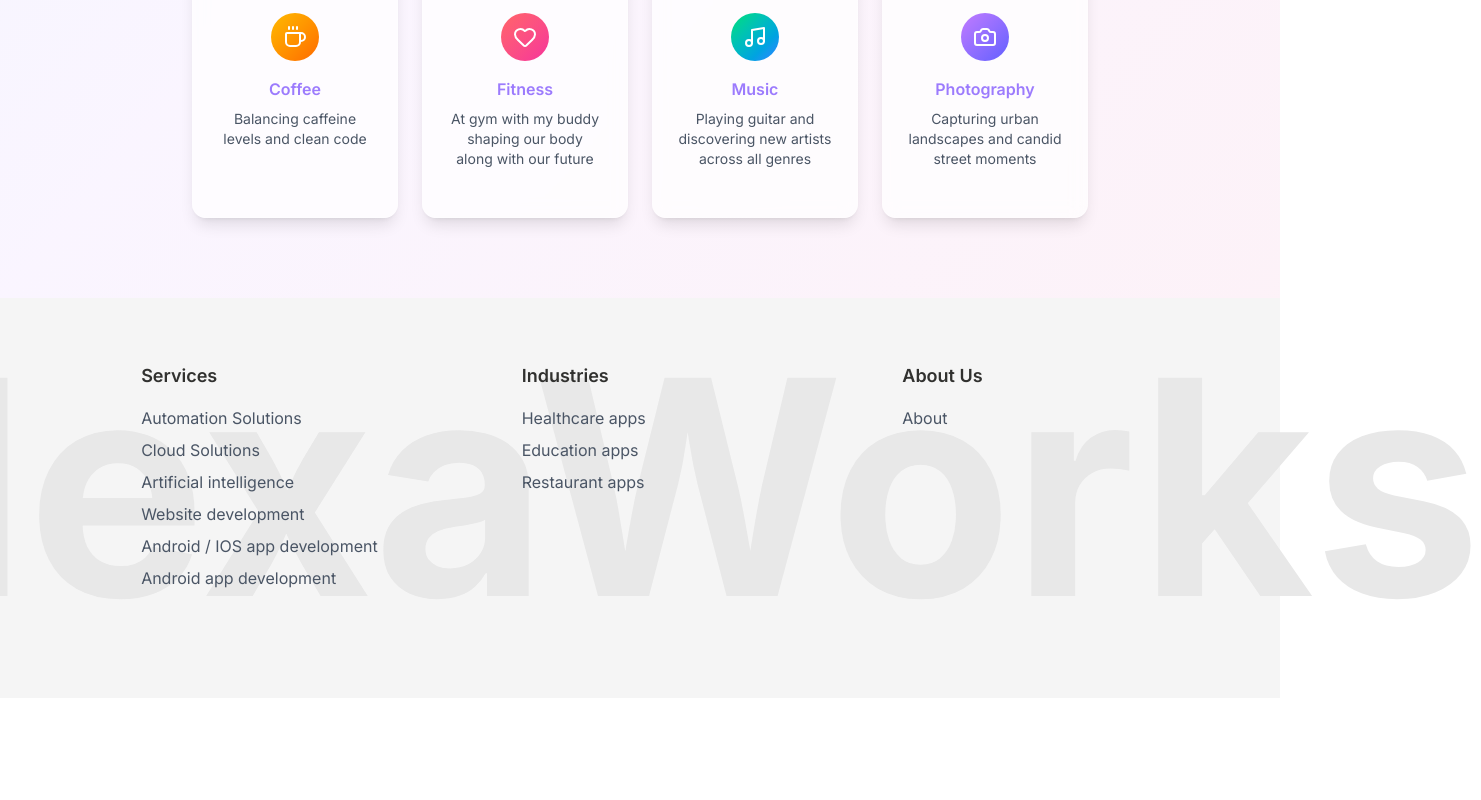
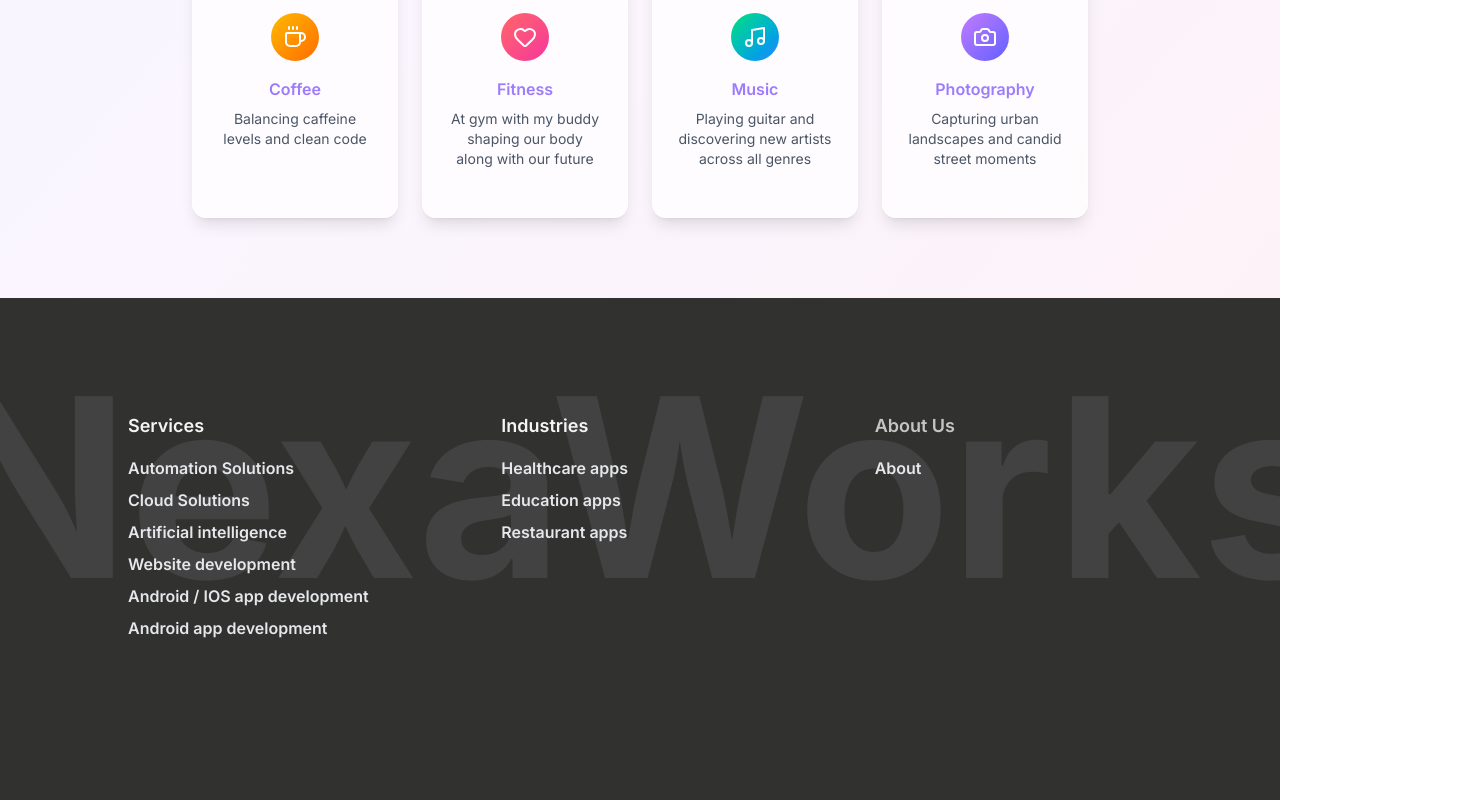
Before and after one commit to sahilghewari/NexaWorks, a Next.js app: page /about in a window 1280 px wide. Shown: the part 1258-2058 px from the top of the page, 1481 px wide, since content can reach past the window. Before the commit the page ends 1970 px from the top, so only its background shows below. Built offline with nearby package versions, Linux system fonts and the light colour scheme.

Commit message:
color theme

```diff
--- a/src/app/page.tsx
+++ b/src/app/page.tsx
@@ -89,35 +89,34 @@ export default function HomePage() {
       {/* Hero Section */}
       <section
         ref={heroRef}
-        className="min-h-screen flex items-center justify-center px-4 relative overflow-hidden"
+        className="min-h-[70vh] sm:min-h-screen flex flex-col justify-center items-center px-4 sm:px-8 md:px-16 relative overflow-hidden"
       >
         {/* Background decorations */}
-        <div className="absolute inset-0 overflow-hidden">
-          <div className="absolute -top-40 -right-40 w-80 h-80 bg-gradient-to-br from-[#C8C8C8] to-[#E4E4E4] rounded-full opacity-20 float"></div>
+        <div className="absolute inset-0 overflow-hidden pointer-events-none">
+          <div className="absolute -top-24 -right-24 w-32 h-32 xs:w-40 xs:h-40 sm:w-80 sm:h-80 bg-gradient-to-br from-[#C8C8C8] to-[#E4E4E4] rounded-full opacity-20 float"></div>
           <div
-            className="absolute -bottom-40 -left-40 w-96 h-96 bg-gradient-to-br from-[#C8C8C8] to-[#F5F5F5] rounded-full opacity-20 float"
+            className="absolute -bottom-12 -left-12 w-24 h-24 xs:w-48 xs:h-48 sm:w-96 sm:h-96 bg-gradient-to-br from-[#C8C8C8] to-[#F5F5F5] rounded-full opacity-20 float"
             style={{ animationDelay: "1s" }}
           ></div>
           <div
-            className="absolute top-1/2 left-1/2 transform -translate-x-1/2 -translate-y-1/2 w-64 h-64 bg-gradient-to-br from-[#E4E4E4] to-[#C8C8C8] rounded-full opacity-10 float"
+            className="absolute top-1/2 left-1/2 transform -translate-x-1/2 -translate-y-1/2 w-20 h-20 xs:w-32 xs:h-32 sm:w-64 sm:h-64 bg-gradient-to-br from-[#E4E4E4] to-[#C8C8C8] rounded-full opacity-10 float"
             style={{ animationDelay: "2s" }}
           ></div>
         </div>
 
-        <div className="text-center z-10 max-w-4xl mx-auto">
-          <h1 className="hero-title text-6xl md:text-8xl font-bold bg-gradient-to-r from-[#fff] to-[#626262] bg-clip-text text-transparent mb-6">
+        <div className="text-center z-10 w-full max-w-xs xs:max-w-md sm:max-w-2xl md:max-w-4xl mx-auto px-2 sm:px-4">
+          <h1 className="hero-title text-3xl xs:text-4xl sm:text-6xl md:text-8xl font-bold bg-gradient-to-r from-[#fff] to-[#626262] bg-clip-text text-transparent mb-4 sm:mb-6">
             Welcome to NexaWorks
           </h1>
-          <p className="hero-subtitle text-xl md:text-2xl text-[#C8C8C8] mb-8 max-w-2xl mx-auto">
-            We provide complete digital solutions: Websites, Apps, Video
-            Editing, Designing, Marketing & more.
+          <p className="hero-subtitle text-sm xs:text-base sm:text-xl md:text-2xl text-[#C8C8C8] mb-6 sm:mb-8 max-w-xs xs:max-w-md sm:max-w-xl md:max-w-2xl mx-auto">
+            We provide complete digital solutions: Websites, Apps, Video Editing, Designing, Marketing & more.
           </p>
-          <div className="hero-cta flex flex-col sm:flex-row gap-4 justify-center">
-            <Link href="/contact">
+          <div className="hero-cta flex flex-col xs:flex-row gap-3 xs:gap-4 justify-center items-center w-full">
+            <Link href="/contact" className="w-full xs:w-auto">
               <Button
                 variant="outline"
                 size="lg"
-                className="border-2 border-[#31312f] text-[#31312f] hover:bg-[#E4E4E4] hover:border-[#C8C8C8] hover:text-[#31312f] px-8 py-3 rounded-full text-lg font-semibold transition-all duration-300 cursor-pointer"
+                className="w-full xs:w-auto border-2 border-[#31312f] text-[#31312f] hover:bg-[#E4E4E4] hover:border-[#C8C8C8] hover:text-[#31312f] px-4 xs:px-6 sm:px-8 py-2 sm:py-3 rounded-full text-base sm:text-lg font-semibold transition-all duration-300 cursor-pointer"
               >
                 Let&apos;s Talk
               </Button>
@@ -127,9 +126,9 @@ export default function HomePage() {
       </section>
 
       {/* Features Section */}
-      <section ref={featuresRef} className="py-20 px-4 bg-[#F5F5F5]">
-        <div className="max-w-6xl mx-auto">
-          <h2 className="text-4xl md:text-5xl font-bold text-center mb-16 bg-[#31312f] bg-clip-text text-transparent">
+      <section ref={featuresRef} className="py-12 sm:py-20 px-4 sm:px-6 md:px-8 bg-[#F5F5F5]">
+        <div className="max-w-xl sm:max-w-3xl md:max-w-6xl mx-auto">
+          <h2 className="text-2xl sm:text-4xl md:text-5xl font-bold text-center mb-8 sm:mb-16 bg-[#31312f] bg-clip-text text-transparent">
             Our Services
           </h2>
           <ServicesGrid/>
@@ -138,7 +137,7 @@ export default function HomePage() {
 
       {/* <TestimonialsCarousel /> */}
 
-      <div className="container my-40 mx-auto px-4 py-8">
+      <div className="container my-16 sm:my-32 md:my-40 mx-auto px-4 sm:px-6 py-8">
         <HeroCTA />
       </div>
 
--- a/src/components/custom/Footer.tsx
+++ b/src/components/custom/Footer.tsx
@@ -1,45 +1,42 @@
 export default function Footer() {
   return (
-    <footer className="bg-[#F5F5F5] h-[400px] px-6 flex flex-col justify-center items-center ">
-
+    <footer className="bg-[#31312f] overflow-x-hidden px-4 sm:px-6 flex flex-col justify-center items-center py-12 sm:py-16">
       {/* bg header ////////// */}
-               <h1 className="z-0 text-centre text-[#e8e8e8] text-[300px] font-bold">NexaWorks</h1>
+      <h1 className="z-0 text-center text-[#424242ff] text-[80px] xs:text-[120px] sm:text-[180px] md:text-[250px] font-bold leading-none mb-4 sm:mb-0">NexaWorks</h1>
 
       {/* Footer links //////////// */}
-
-        <div className="z-50 mt-[-350px] mb-36 grid grid-cols-2 md:grid-cols-3 gap-36">
-
+      <div className="z-10 w-full max-w-2xl sm:max-w-3xl md:max-w-5xl mx-auto mt-[-40px] sm:mt-[-120px] md:mt-[-200px] mb-12 sm:mb-24 grid grid-cols-1 sm:grid-cols-2 md:grid-cols-3 gap-8 sm:gap-16 md:gap-24">
         {/* Services */}
         <div>
-            <h3 className="text-[#31312F] font-semibold text-lg mb-4">Services</h3>
-            <ul className="space-y-2 text-gray-600">
+          <h3 className="text-[#f5f5f5] font-semibold text-base sm:text-lg mb-2 sm:mb-4">Services</h3>
+          <ul className="space-y-1 sm:space-y-2 text-gray-200">
             <li>
-                <a href="#" className="hover:text-gray-800 font-sembold">
+              <a href="#" className="hover:text-gray-200 font-semibold">
                 Automation Solutions
               </a>
             </li>
             <li>
-                <a href="#" className="hover:text-gray-800 font-sembold">
+              <a href="#" className="hover:text-gray-200 font-semibold">
                 Cloud Solutions
               </a>
             </li>
             <li>
-                <a href="#" className="hover:text-gray-800 font-sembold">
+              <a href="#" className="hover:text-gray-200 font-semibold">
                 Artificial intelligence
               </a>
             </li>
             <li>
-                <a href="#" className="hover:text-gray-800 font-sembold">
+              <a href="#" className="hover:text-gray-200 font-semibold">
                 Website development
               </a>
             </li>
             <li>
-                <a href="#" className="hover:text-gray-800 font-sembold">
+              <a href="#" className="hover:text-gray-200 font-semibold">
                 Android / IOS app development
               </a>
             </li>
             <li>
-                <a href="#" className="hover:text-gray-800 font-sembold">
+              <a href="#" className="hover:text-gray-200 font-semibold">
                 Android app development
               </a>
             </li>
@@ -48,70 +45,38 @@ Artificial intelligence
 
         {/* Industries */}
         <div>
-            <h3 className="text-[#31312F] font-semibold text-lg mb-4">Industries</h3>
-            <ul className="space-y-2 text-gray-600">
+          <h3 className="text-[#f5f5f5] font-semibold text-base sm:text-lg mb-2 sm:mb-4">Industries</h3>
+          <ul className="space-y-1 sm:space-y-2 text-gray-200">
             <li>
-                <a href="#" className="hover:text-gray-800 font-sembold">
+              <a href="#" className="hover:text-gray-200 font-semibold">
                 Healthcare apps
               </a>
             </li>
-              {/* <li>
-                <a href="#" className="hover:text-gray-800 font-sembold">
-                  On demand apps
-                </a>
-              </li> */}
-              {/* <li>
-                <a href="#" className="hover:text-gray-800 font-sembold">
-                  Finance apps
-                </a>
-              </li> */}
-              {/* <li>
-                <a href="#" className="hover:text-gray-800 font-sembold">
-                  Entertainment apps
-                </a>
-              </li> */}
-              {/* <li>
-                <a href="#" className="hover:text-gray-800 font-sembold">
-                  Social networking apps
-                </a>
-              </li> */}
             <li>
-                <a href="#" className="hover:text-gray-800 font-sembold">
+              <a href="#" className="hover:text-gray-200 font-semibold">
                 Education apps
               </a>
             </li>
             <li>
-                <a href="#" className="hover:text-gray-800 font-sembold">
+              <a href="#" className="hover:text-gray-200 font-semibold">
                 Restaurant apps
               </a>
             </li>
-              {/* <li>
-                <a href="#" className="hover:text-gray-800 font-sembold">
-                  Real estate apps
-                </a>
-              </li> */}
-              {/* <li>
-                <a href="#" className="text-[#31312F] hover:text-orange-600">
-                  More...
-                </a>
-              </li> */}
           </ul>
         </div>
 
         {/* Portfolio */}
         <div>
-            <h3 className="text-[#31312F] font-semibold text-lg mb-4">About Us</h3>
-            <ul className="space-y-2 text-gray-600">
+          <h3 className="text-[#c5c5c5] font-semibold text-base sm:text-lg mb-2 sm:mb-4">About Us</h3>
+          <ul className="space-y-1 sm:space-y-2 text-gray-200">
             <li>
-                <a href="#" className="hover:text-gray-800 font-sembold">
+              <a href="#" className="hover:text-gray-200 font-semibold">
                 About
               </a>
             </li>
           </ul>
         </div>
-
       </div>
-
     </footer>
   )
 }
```
Also changed, not shown: src/components/custom/ContactSection.tsx (+23 -23 lines). Lines whose indentation alone changed are shown as unchanged.
